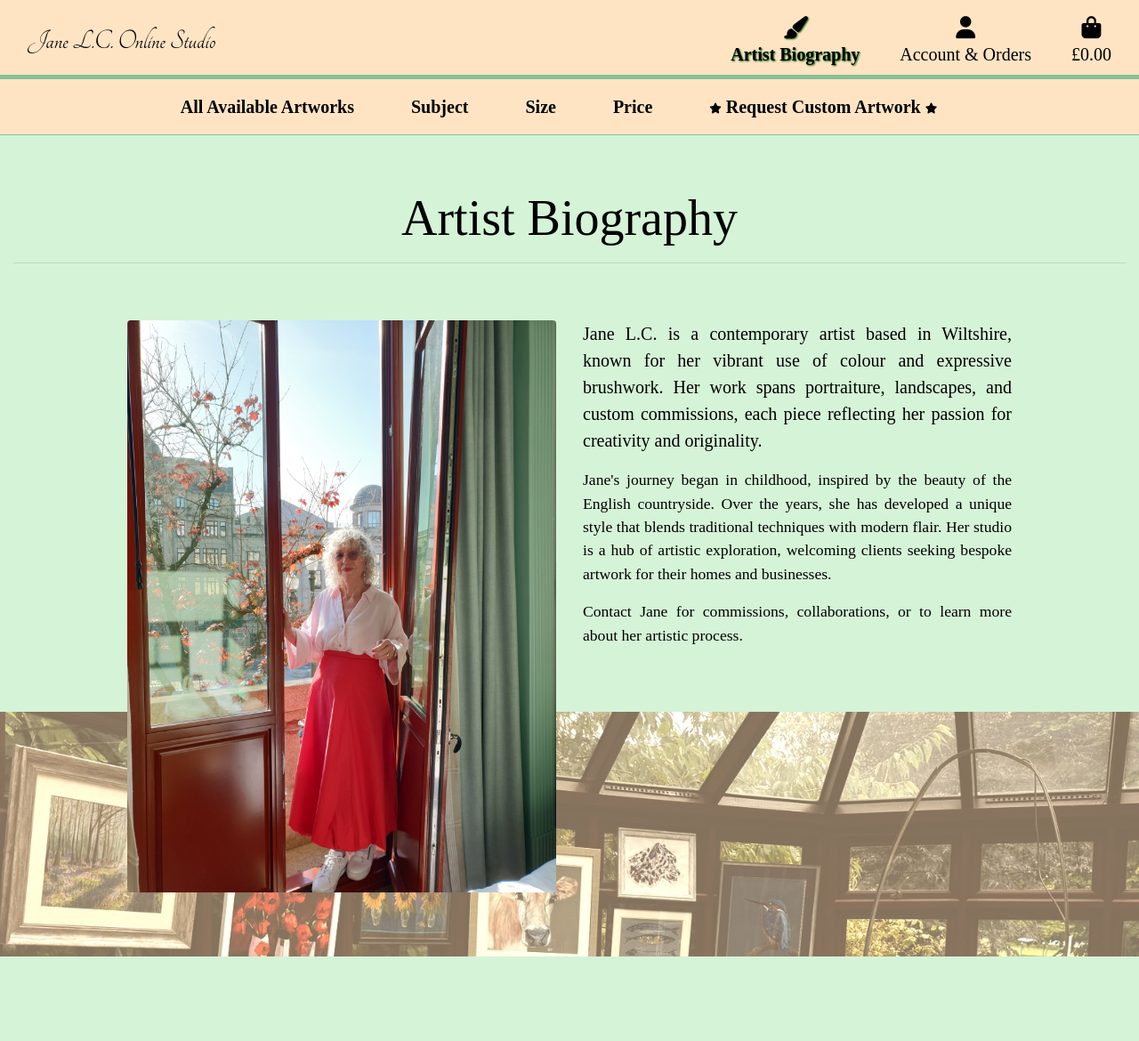
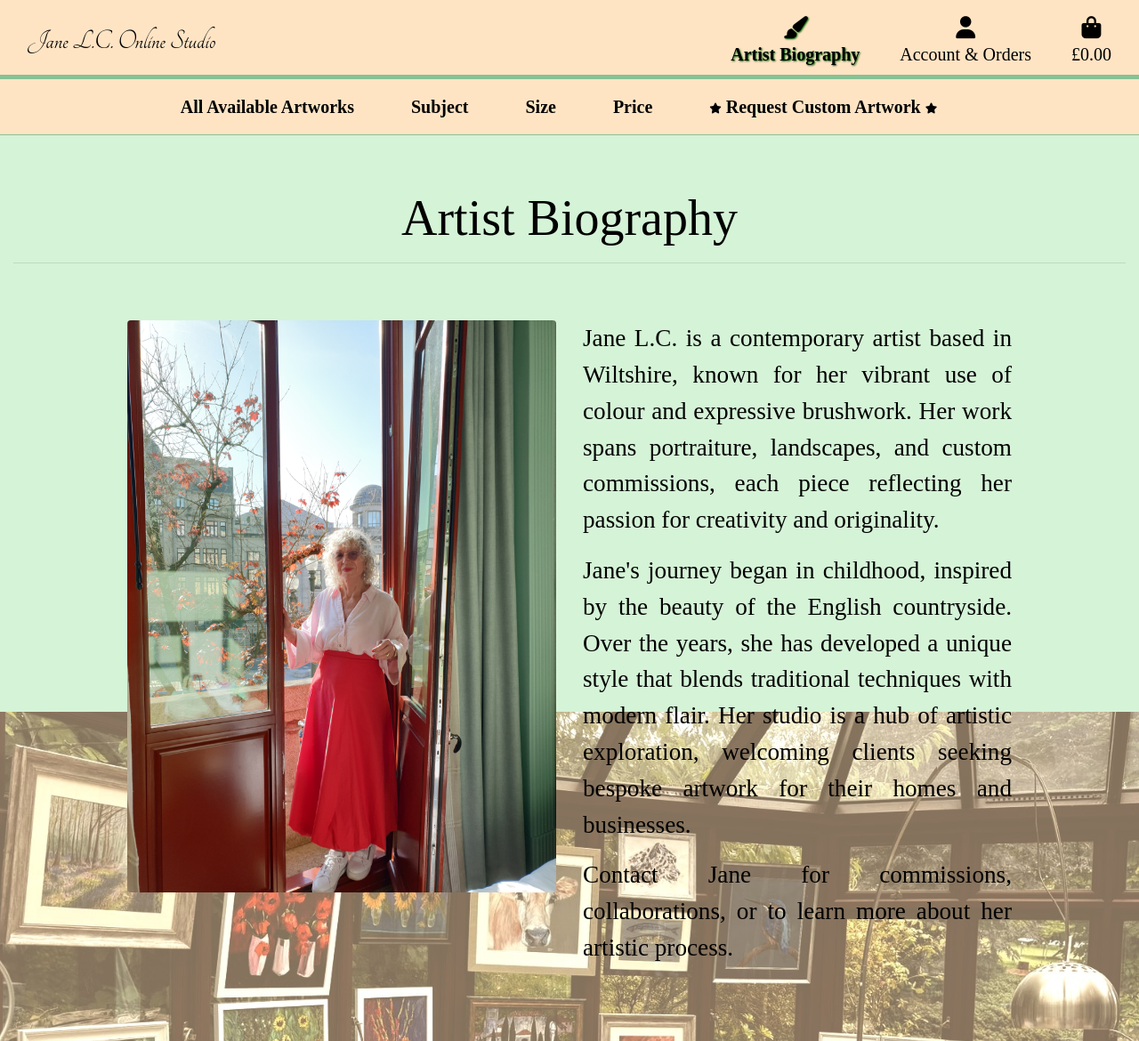
Before and after one commit to TLC-1990/milestone-4, a Django app: page /biography/ in a window 1280 px wide. Shown: the whole page at 89% size. Before the commit the page ends 1075 px from the top, so only its background shows below. Run offline with Django 3.2, Linux system fonts and the light colour scheme; some libraries are stand-ins or nearby versions; some web fonts are replaced.

Commit message:
adjust header sizing for consistency across pages

```diff
--- a/custom_artwork_request/templates/custom_artwork_request/custom_artwork_request.html
+++ b/custom_artwork_request/templates/custom_artwork_request/custom_artwork_request.html
@@ -7,7 +7,7 @@
 <div class="header-container container-fluid mt-5">
     <div class="row">
         <div class="col-12 text-center">
-            <h2 class="text-black">Request a Custom Artwork</h2>
+            <h2 class="text-black logo-font pt-5 display-4">Request a Custom Artwork</h2>
             <hr>
         </div>
     </div>
--- a/home/templates/home/artist_biography.html
+++ b/home/templates/home/artist_biography.html
@@ -21,7 +21,7 @@
                 class="img-fluid rounded mb-4">
         </div>
         <div class="col-md-6 biography">
-            <p class="lead text-black">Jane L.C. is a contemporary artist based in Wiltshire, known for her vibrant use
+            <p class="text-black">Jane L.C. is a contemporary artist based in Wiltshire, known for her vibrant use
                 of colour
                 and expressive brushwork. Her work spans portraiture, landscapes, and custom commissions, each piece
                 reflecting her passion for creativity and originality.</p>
--- a/home/templates/home/index.html
+++ b/home/templates/home/index.html
@@ -15,7 +15,7 @@
 <div class="container-fluid colour-block">
     <div class="row h-100 w-100">
         <div class="col-12 d-flex justify-content-center align-items-center">
-            <h2 class="logo-font text-black pt-5 home-title">
+            <h2 class="text-black pt-5 display-4 home-title">
                 A world of colour awaits!
             </h2>
         </div>
--- a/products/templates/products/products.html
+++ b/products/templates/products/products.html
@@ -14,7 +14,7 @@
 <div class="container-fluid">
     <div class="row">
         <div class="col text-center mt-3">
-            <h2 class="logo-font text-black"> Available Artworks </h2>
+            <h2 class="logo-font text-black pt-5 display-4"> Available Artworks </h2>
             <hr class="w-50 mb-1">
         </div>
         <div class="row">
--- a/profiles/templates/profiles/profile.html
+++ b/profiles/templates/profiles/profile.html
@@ -5,7 +5,7 @@
 <div class="header-container container-fluid">
     <div class="row">
         <div class="text-center text-black col-12">
-            <h2>My Profile</h2>
+            <h2 class="logo-font text-black pt-5 display-4">My Profile</h2>
             <hr>
         </div>
     </div>
--- a/static/css/base.css
+++ b/static/css/base.css
@@ -89,7 +89,7 @@ body {
 }
 
 .biography {
-    font-size: 1.1rem;
+    font-size: 1.7rem;
     text-align: justify;
     text-justify: inter-word;
     margin-bottom: 20px;
```
